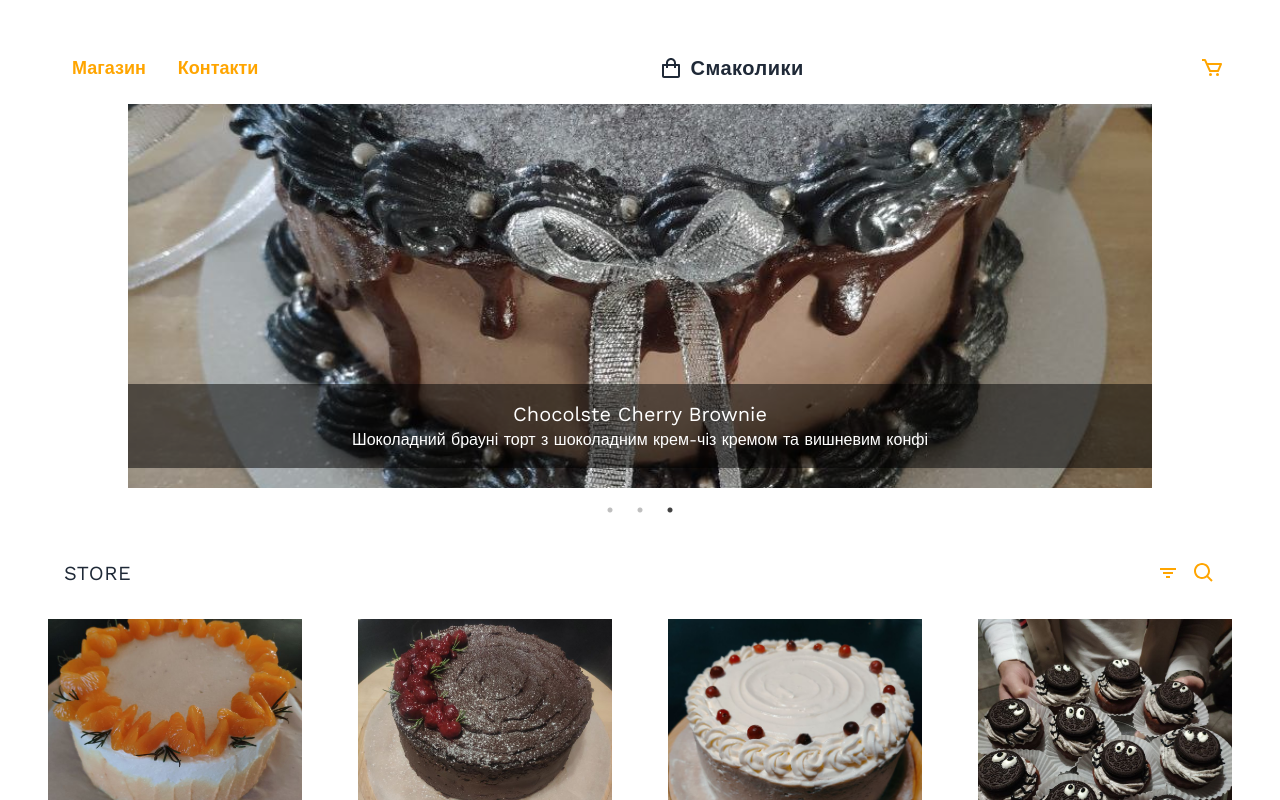
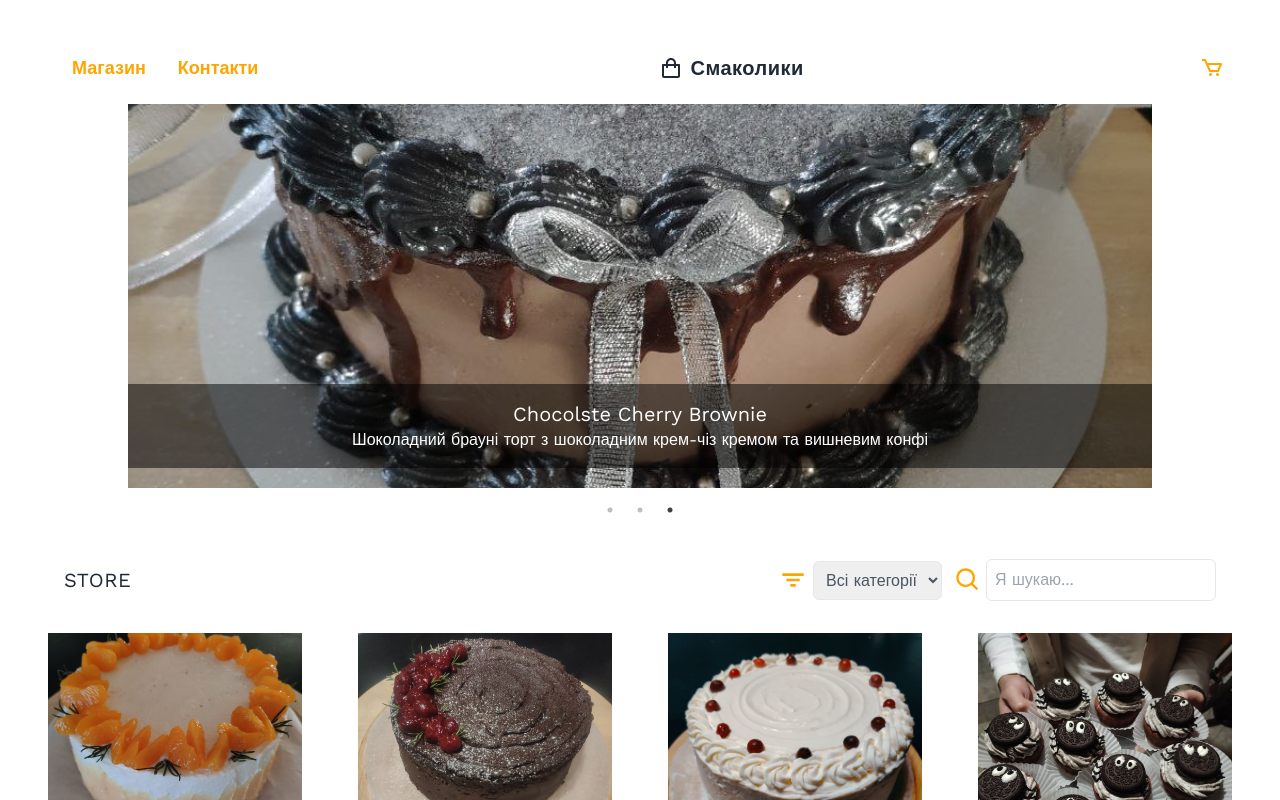
Before and after one commit to Olena1iashenko/cakes, a React (Vite) app: page / in a window 1280 px wide. Shown: the top 800 px of the page. Built offline with nearby package versions, Linux system fonts and the light colour scheme.

Commit message:
add toggle favorite

```diff
--- a/src/assets/icons.jsx
+++ b/src/assets/icons.jsx
@@ -7,3 +7,13 @@ export const likeIcon = (
     <path d="M12,4.595c-1.104-1.006-2.512-1.558-3.996-1.558c-1.578,0-3.072,0.623-4.213,1.758c-2.353,2.363-2.352,6.059,0.002,8.412 l7.332,7.332c0.17,0.299,0.498,0.492,0.875,0.492c0.322,0,0.609-0.163,0.792-0.409l7.415-7.415 c2.354-2.354,2.354-6.049-0.002-8.416c-1.137-1.131-2.631-1.754-4.209-1.754C14.513,3.037,13.104,3.589,12,4.595z M18.791,6.205 c1.563,1.571,1.564,4.025,0.002,5.588L12,18.586l-6.793-6.793C3.645,10.23,3.646,7.776,5.205,6.209 c0.76-0.756,1.754-1.172,2.799-1.172s2.035,0.416,2.789,1.17l0.5,0.5c0.391,0.391,1.023,0.391,1.414,0l0.5-0.5 C14.719,4.698,17.281,4.702,18.791,6.205z" />
   </svg>
 );
+
+export const likedIcon = (
+  <svg
+    className="h-6 w-6 fill-red-500 hover:stroke-red-500 text-red-500 hover:text-black"
+    xmlns="http://www.w3.org/2000/svg"
+    viewBox="0 0 24 24"
+  >
+    <path d="M12,4.595c-1.104-1.006-2.512-1.558-3.996-1.558c-1.578,0-3.072,0.623-4.213,1.758c-2.353,2.363-2.352,6.059,0.002,8.412 l7.332,7.332c0.17,0.299,0.498,0.492,0.875,0.492c0.322,0,0.609-0.163,0.792-0.409l7.415-7.415 c2.354-2.354,2.354-6.049-0.002-8.416c-1.137-1.131-2.631-1.754-4.209-1.754C14.513,3.037,13.104,3.589,12,4.595z M18.791,6.205 c1.563,1.571,1.564,4.025,0.002,5.588L12,18.586l-6.793-6.793C3.645,10.23,3.646,7.776,5.205,6.209 c0.76-0.756,1.754-1.172,2.799-1.172s2.035,0.416,2.789,1.17l0.5,0.5c0.391,0.391,1.023,0.391,1.414,0l0.5-0.5 C14.719,4.698,17.281,4.702,18.791,6.205z" />
+  </svg>
+);
--- a/src/components/Cart.jsx
+++ b/src/components/Cart.jsx
@@ -41,7 +41,7 @@ const Cart = () => {
               </div>
 
               <div className="flex items-center gap-2 ml-4">
-                <p className="text-gray-600">Price: ${item.price}</p>
+                <p className="text-gray-600">Ціна: ₴{item.price}</p>
 
                 <div className="flex items-center gap-2 mt-2 sm:mt-0">
                   <button
@@ -66,19 +66,19 @@ const Cart = () => {
                   className="text-gray-600 hover:text-gray-700 mt-2 sm:mt-0"
                   onClick={() => dispatch(removeFromCart(item.id))}
                 >
-                  Remove
+                  Видалити
                 </button>
               </div>
             </div>
           ))}
           <div className="text-lg font-bold mt-6 text-right">
-            Total: ${total.toFixed(2)}
+            Загальна сума: ₴{total.toFixed(2)}
           </div>
           <button
-            className="w-full bg-orange text-white font-bold py-2 px-4 rounded-md hover:bg-#646cff mt-4"
+            className="w-full bg-red-500 text-white font-bold py-2 px-4 rounded-md hover:bg-#646cff mt-4"
             onClick={() => dispatch(clearCart())}
           >
-            Clear Cart
+            Очистити кошик
           </button>
         </div>
       )}
--- a/src/components/ProductList.jsx
+++ b/src/components/ProductList.jsx
@@ -1,8 +1,8 @@
-import { useDispatch } from "react-redux";
-import { useState } from "react";
-import { addToCart } from "../redux/cartSlice";
+import { useDispatch, useSelector } from "react-redux";
+import { setSearchQuery, setSelectedCategory } from "../redux/filterSlice";
+import { addToCart, toggleFavorite } from "../redux/cartSlice";
 import cakes from "../assets/cakes";
-import { likeIcon } from "../assets/icons";
+import { likeIcon, likedIcon } from "../assets/icons";
 import Carousel from "./Carousel";
 import Footer from "./Footer";
 import StoreNav from "./StoreNav";
@@ -10,6 +10,26 @@ import Slider from "react-slick";
 
 const ProductList = () => {
   const dispatch = useDispatch();
+  const { searchQuery, selectedCategory } = useSelector(
+    (state) => state.filter
+  );
+
+  const favorites = useSelector((state) => state.cart.favorites);
+
+  const filteredCakes = cakes.filter(
+    (cake) =>
+      cake.productName.toLowerCase().includes(searchQuery.toLowerCase()) &&
+      (!selectedCategory ||
+        (selectedCategory === "favorites" && favorites.includes(cake.id)) ||
+        cake.category === selectedCategory)
+  );
+
+  const handleToggleFavorite = (productId) => {
+    dispatch(toggleFavorite(productId));
+  };
+  const handleSearchChange = (query) => dispatch(setSearchQuery(query));
+  const handleCategoryChange = (category) =>
+    dispatch(setSelectedCategory(category));
 
   // Custom Previous Arrow
   const PrevArrow = ({ onClick }) => (
@@ -47,9 +67,14 @@ const ProductList = () => {
       <Carousel />
       <section className="bg-white py-8">
         <div className="container mx-auto flex items-center flex-wrap pt-4 pb-12">
-          <StoreNav />
+          <StoreNav
+            searchQuery={searchQuery}
+            onSearchChange={handleSearchChange}
+            selectedCategory={selectedCategory}
+            onCategoryChange={handleCategoryChange}
+          />
           <ul className="grid md:grid-cols-3 xl:grid-cols-4 gap-6">
-            {cakes.map((product) => (
+            {filteredCakes.map((product) => (
               <li key={product.id} className="relative p-4 flex flex-col group">
                 <div className="relative">
                   <Slider {...settings}>
@@ -73,7 +98,12 @@ const ProductList = () => {
                   >
                     {product.productName}
                   </h3>
-                  {likeIcon}
+                  <div
+                    className="cursor-pointer"
+                    onClick={() => handleToggleFavorite(product.id)}
+                  >
+                    {favorites.includes(product.id) ? likedIcon : likeIcon}
+                  </div>
                 </div>
                 <p className="pt-1 text-gray-900">₴{product.price}</p>
                 <button
--- a/src/components/StoreNav.jsx
+++ b/src/components/StoreNav.jsx
@@ -1,4 +1,9 @@
-const StoreNav = () => {
+const StoreNav = ({
+  searchQuery,
+  onSearchChange,
+  selectedCategory,
+  onCategoryChange,
+}) => {
   return (
     <nav id="store" className="w-full z-30 top-0 px-6 py-1">
       <div className="w-full container mx-auto flex flex-wrap items-center justify-between mt-0 px-2 py-3">
@@ -10,35 +15,47 @@ const StoreNav = () => {
         </a>
 
         <div className="flex items-center" id="store-nav-content">
-          <a
-            className="pl-3 inline-block no-underline hover:text-black"
-            href="#"
-          >
+          <div className="flex items-center gap-1 pl-3 hover:text-black">
             <svg
-              className="fill-current hover:text-black"
+              className="fill-current"
               xmlns="http://www.w3.org/2000/svg"
-              width="24"
-              height="24"
+              width="32"
+              height="32"
               viewBox="0 0 24 24"
             >
               <path d="M7 11H17V13H7zM4 7H20V9H4zM10 15H14V17H10z" />
             </svg>
-          </a>
+            <select
+              value={selectedCategory}
+              onChange={(e) => onCategoryChange(e.target.value)}
+              className="p-2 border rounded-md cursor-pointer"
+            >
+              <option value="">Всі категорії</option>
+              <option value="favorites">Улюблені</option>
+              <option value="cakes">Cakes</option>
+              <option value="pastries">Pastries</option>
+              <option value="cookies">Cookies</option>
+            </select>
+          </div>
 
-          <a
-            className="pl-3 inline-block no-underline hover:text-black"
-            href="#"
-          >
+          <div className="pl-3 flex items-center gap-1">
             <svg
-              className="fill-current hover:text-black"
+              className="fill-current"
               xmlns="http://www.w3.org/2000/svg"
-              width="24"
-              height="24"
+              width="28"
+              height="28"
               viewBox="0 0 24 24"
             >
               <path d="M10,18c1.846,0,3.543-0.635,4.897-1.688l4.396,4.396l1.414-1.414l-4.396-4.396C17.365,13.543,18,11.846,18,10 c0-4.411-3.589-8-8-8s-8,3.589-8,8S5.589,18,10,18z M10,4c3.309,0,6,2.691,6,6s-2.691,6-6,6s-6-2.691-6-6S6.691,4,10,4z" />
             </svg>
-          </a>
+            <input
+              type="text"
+              placeholder="Я шукаю..."
+              value={searchQuery}
+              onChange={(e) => onSearchChange(e.target.value)}
+              className="p-2 border rounded-md cursor-pointer"
+            />
+          </div>
         </div>
       </div>
     </nav>
--- a/src/redux/cartSlice.js
+++ b/src/redux/cartSlice.js
@@ -1,7 +1,8 @@
 import { createSlice } from "@reduxjs/toolkit";
 
 const initialState = {
-  items: [],
+  items: [], // Cart items
+  favorites: [], // List of favorite product IDs
 };
 
 const cartSlice = createSlice({
@@ -14,6 +15,14 @@ const cartSlice = createSlice({
         item.count += 1;
       } else {
         state.items.push({ ...action.payload, count: 1 });
+      }
+    },
+    toggleFavorite: (state, action) => {
+      const productId = action.payload;
+      if (state.favorites.includes(productId)) {
+        state.favorites = state.favorites.filter((id) => id !== productId);
+      } else {
+        state.favorites.push(productId);
       }
     },
     incrementItemCount: (state, action) => {
@@ -43,6 +52,7 @@ const cartSlice = createSlice({
 
 export const {
   addToCart,
+  toggleFavorite,
   incrementItemCount,
   decrementItemCount,
   removeFromCart,
--- a/src/redux/store.js
+++ b/src/redux/store.js
@@ -15,7 +15,7 @@ import {
 const persistConfig = {
   key: "cart",
   storage,
-  whitelist: ["items"],
+  whitelist: ["items", "favorites"],
 };
 
 const persistedCartReducer = persistReducer(persistConfig, cartReducer);
```
